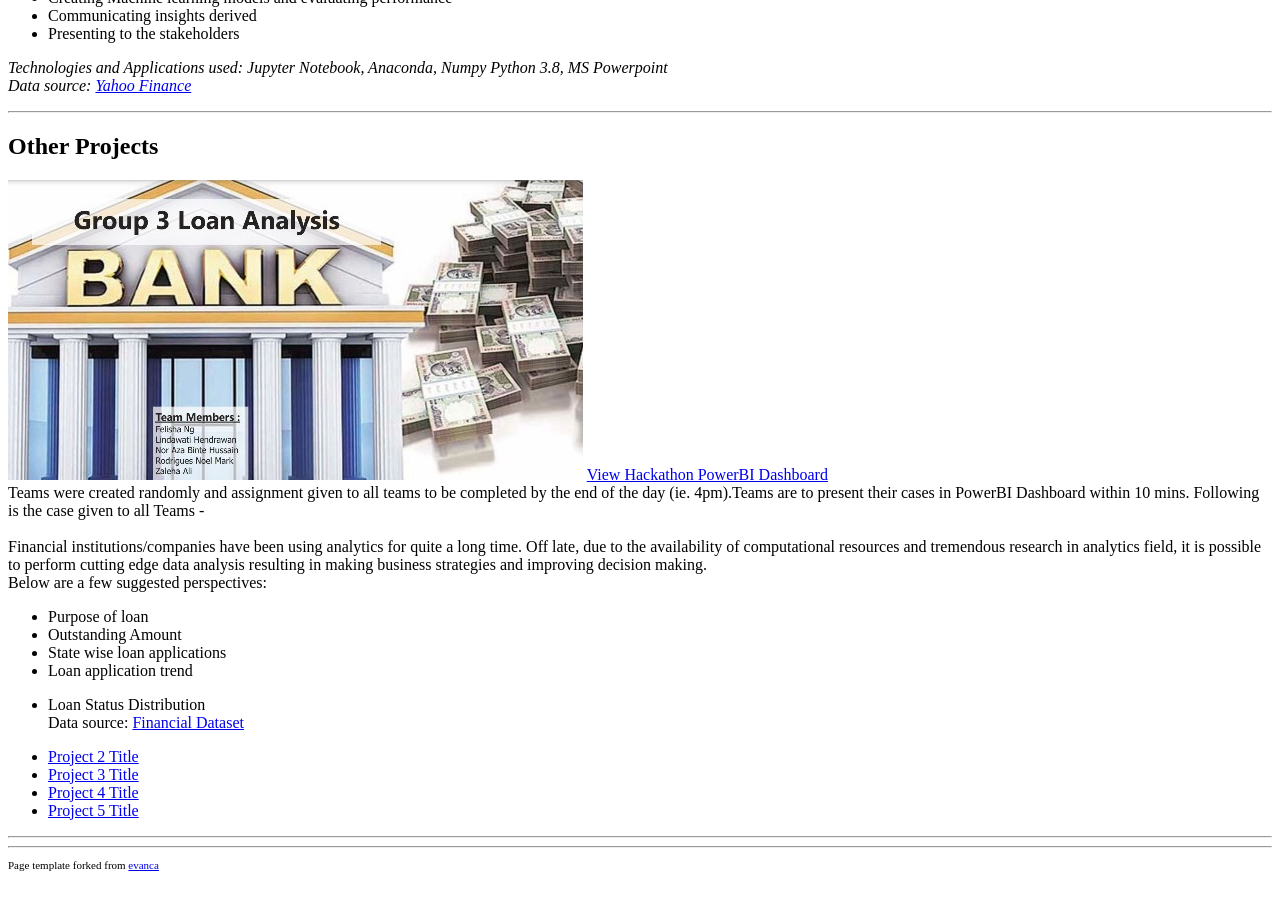
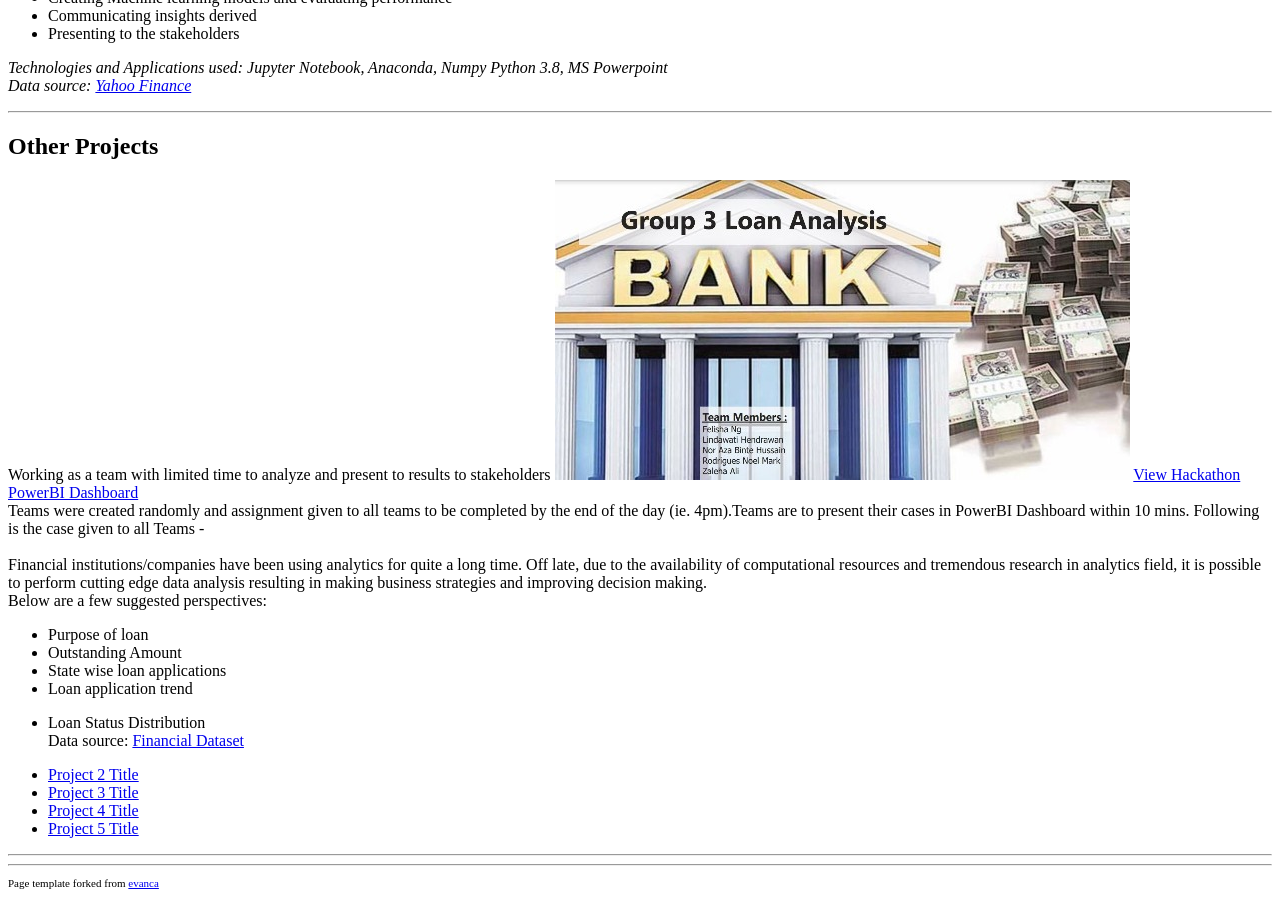
Before and after one commit to ZalehaAli/Data-Analytics-Portfolio, a Jekyll site: the page built from index.md, in a window 1280 px wide and 900 px high, scrolled down 3721 px. Built offline with Jekyll 4.4.1, drawn with Linux system fonts in a browser that asks for light colours; our own code applies the rules of GitHub Pages for plain Markdown files.

Commit message:
Update index.md

```diff
--- a/index.md
+++ b/index.md
@@ -151,6 +151,7 @@ The main aim of the Capstone Project 4 is to exhibit the five stages of the data
 
 # Other Projects
 <!--[Power Bi Hackathon](http://example.com/)-->
+Working as a team with limited time to analyze and present to results to stakeholders
 <img src="images/Hackathon.jpg?raw=true"/>
 <a href="pdf/Hackathon.pdf" target="_blank">View Hackathon PowerBI Dashboard</a>
 <br>
```
